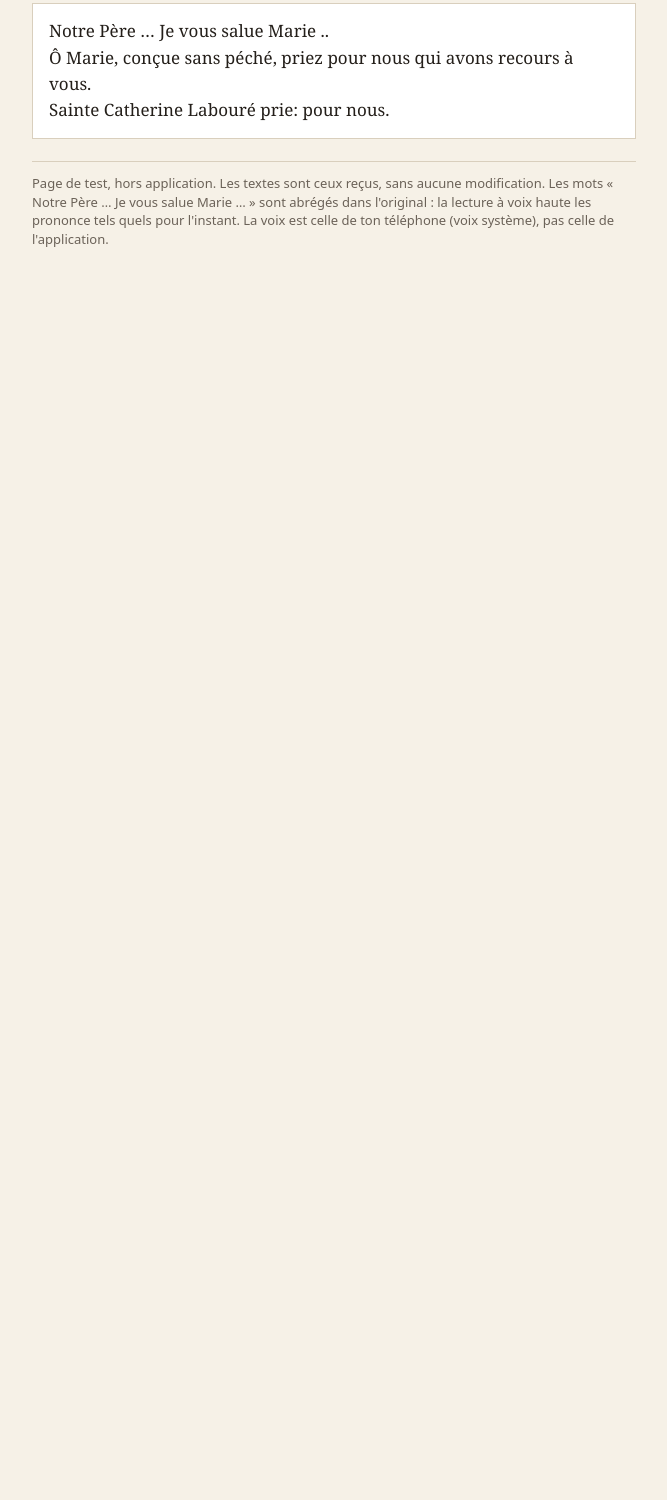
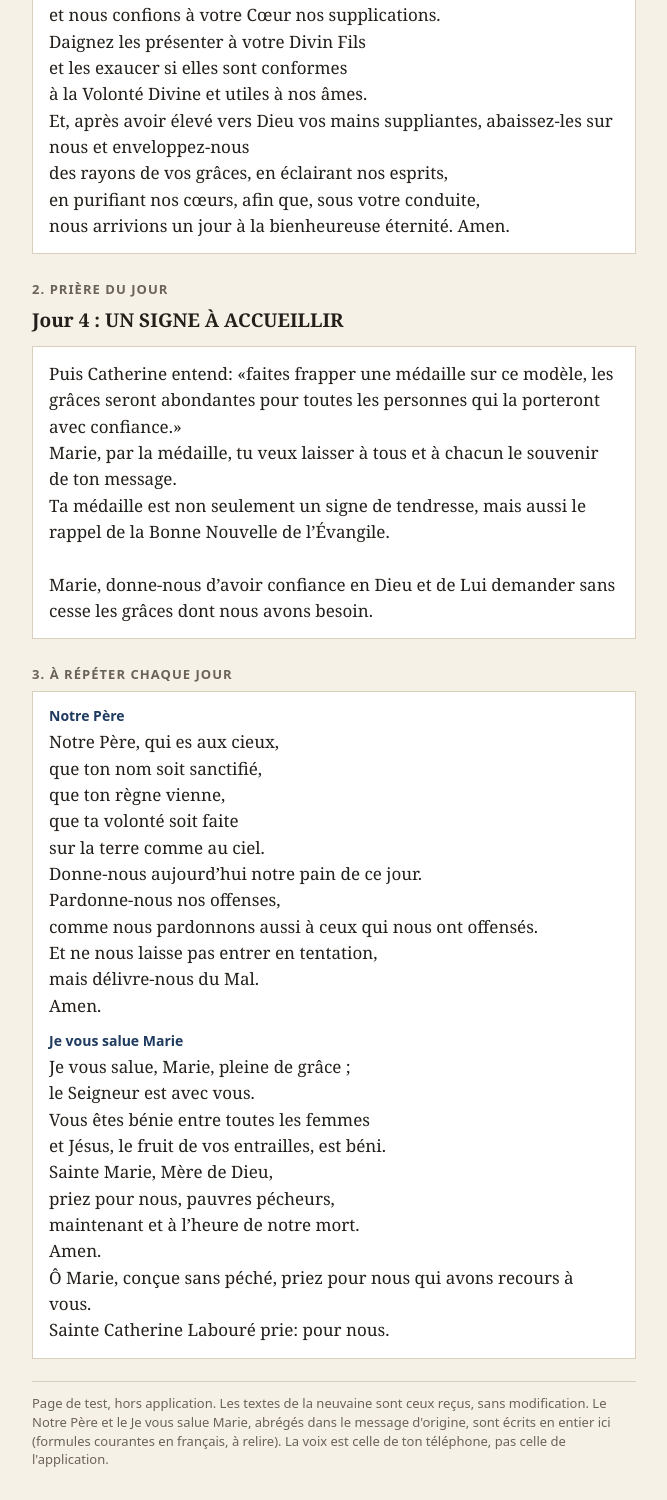
Before and after one commit to ramah/neuvaine-test, an Astro site: page / in a window 1280 px wide. Shown: the part 743-2243 px from the top of the page, without its empty margins (306-973 px from the left). Before the commit the page ends 1023 px from the top, so only its background shows below. Built offline with nearby package versions, Linux system fonts and the light colour scheme; Astro itself is replaced by a stand-in of ours.

Commit message:
fix: introduction visible chaque jour, Notre Père et Je vous salue Marie en entier
Co-Authored-By: Claude Sonnet 5.5 <noreply@anthropic.com>

```diff
--- a/src/data/neuvaine.json
+++ b/src/data/neuvaine.json
@@ -9,63 +9,74 @@
       "title": "INVITATION À LA RENCONTRE",
       "body": "Le 18 juillet, Marie dit à Catherine: «Venez au pied de cet autel» …\nMarie, comme une mère, tu nous dis: «venez vous reposer près\nde mon fils et refaire vos forces !»\nMarie, tu sais combien nous avons besoin d’amitié.\nTu nous fais comprendre que, derrière cette quête d’amitié, se cache\nune faim plus profonde, celle de l’Amour de Dieu qui donne force\nà notre cœur.\nMarie, obtiens-nous la grâce de vivre de plus en plus en communion\navec Dieu afin de devenir un témoin plus authentique de son Amour.",
       "block": "Notre Père … Je vous salue Marie …\nÔ Marie, conçue sans péché, priez pour nous qui avons recours à vous.\nSainte Catherine Labouré priez pour nous.",
-      "tail": ""
+      "tail": "",
+      "block_rest": "Ô Marie, conçue sans péché, priez pour nous qui avons recours à vous.\nSainte Catherine Labouré priez pour nous."
     },
     {
       "n": 2,
       "title": "UN MONDE PLUS FRATERNEL POUR TOUS",
       "body": "Le 27 novembre, Catherine voit la Sainte Vierge debout : « elle tient dans ses mains un globe doré surmonté d’une petite croix. » Elle entend : «ce globe représente le monde entier, particulièrement la France … et chaque personne en particulier.» Marie, tu tiens entre tes mains la Terre.\n\nTu te présentes à nous comme une mère qui porte son enfant dans ses\nbras et tu nous redis combien nous sommes précieux aux yeux de Dieu.\nMerci, Marie, de nous rappeler que Dieu aime chaque homme\npersonnellement, donc tous les hommes sans distinction.\n\nMerci, Marie, de nous rappeler que Dieu nous invite à aimer le monde\ncomme toi, et comme son Fils l’a aimé, en donnant sa vie jusqu’au bout.",
       "block": "Notre Père … Je vous salue Marie …\nÔ Marie, conçue sans péché, prie: pour nous qui avons recours à Vous.\nSainte Catherine Labouré priez pour nous.",
-      "tail": ""
+      "tail": "",
+      "block_rest": "Ô Marie, conçue sans péché, prie: pour nous qui avons recours à Vous.\nSainte Catherine Labouré priez pour nous."
     },
     {
       "n": 3,
       "title": "LA MÉDAILLE DE MARIE IMMACULÉE",
       "body": "Catherine dit: « autour de la médaille, je lus, en lettres d’or, l’invocation suivante :\nÔ Marie, conçue sans péché, priez pour nous qui avons recours à vous.»\nMarie, par la médaille, tu nous dis ton identité: tu es l’Immaculée Conception\n(conçue sans péché).\nDès le premier instant de ta vie, tu as été associée à la victoire de Jésus Ressuscité.\nMarie, tu es tout accueil à l’Amour de Dieu. En te contemplant,\nnous comprenons davantage la sainteté à laquelle Dieu nous appelle.",
       "block": "Notre Père … Je vous salue Marie …\nÔ Marie, conçue sans péché, priez pour nous qui avons recours à vous.\nSainte Catherine Labouré priez pour nous.",
-      "tail": ""
+      "tail": "",
+      "block_rest": "Ô Marie, conçue sans péché, priez pour nous qui avons recours à vous.\nSainte Catherine Labouré priez pour nous."
     },
     {
       "n": 4,
       "title": "UN SIGNE À ACCUEILLIR",
       "body": "Puis Catherine entend: «faites frapper une médaille sur ce modèle, les grâces seront abondantes pour toutes les personnes qui la porteront avec confiance.»\nMarie, par la médaille, tu veux laisser à tous et à chacun le souvenir de ton message.\nTa médaille est non seulement un signe de tendresse, mais aussi le rappel de la Bonne Nouvelle de l’Évangile.\n\nMarie, donne-nous d’avoir confiance en Dieu et de Lui demander sans cesse les grâces dont nous avons besoin.",
       "block": "Notre Père … Je vous salue Marie ..\nÔ Marie, conçue sans péché, priez pour nous qui avons recours à vous.\nSainte Catherine Labouré prie: pour nous.",
-      "tail": ""
+      "tail": "",
+      "block_rest": "Ô Marie, conçue sans péché, priez pour nous qui avons recours à vous.\nSainte Catherine Labouré prie: pour nous."
     },
     {
       "n": 5,
       "title": "LE COMBAT DE L’AMOUR",
       "body": "Marie se présente debout sur un demi-globe terrestre. De ses pieds, elle écrase un serpent. Marie, tu nous indiques le combat à mener dans toute vie chrétienne :\n– Lutter contre ce qui nous abîme le cœur: le démon et le péché,\nsymbolisés par le serpent (Gn 3,1).\n– Développer ce qui nous épanouit: l’amour.\n\nMarie, obtiens-nous le courage de vivre la vérité et le respect dans nos relations, et de développer notre esprit de service.",
       "block": "Notre Père … Je vous salue Marie …\nÔ Marie, conçue sans péché, priez pour nous qui avons recours à vous.\nSainte Catherine Labouré prie: pour nous.",
-      "tail": ""
+      "tail": "",
+      "block_rest": "Ô Marie, conçue sans péché, priez pour nous qui avons recours à vous.\nSainte Catherine Labouré prie: pour nous."
     },
     {
       "n": 6,
       "title": "L’AMOUR EST LE SECRET DE LA VIE",
       "body": "Catherine dit: «quelques moments après, la médaille se retourne et, sur le revers,\nje distingue la lettre M surmontée d’une croix et les cœurs de Jésus et de Marie.»\nMarie, l’initiale de ton prénom est bien accrochée à la Croix de ton Fils.\nTu n’as jamais cessé de collaborer à sa Mission de Rédempteur.\nC’est au pied de la Croix que Jésus te confie la responsabilité de devenir la Mère\nde tous les hommes.\n\nMerci Marie de continuer aujourd’hui de nous apprendre à nous\ntourner davantage vers ton Fils Jésus pour devenir de plus en\nplus frères et sœur capables de nous aimer comme Jésus nous a  aimés.",
       "block": "Notre Père … Je vous salue Marie …\nÔ Marie, conçue sans péché, priez pour nous qui avons recours à vous.\nSainte Catherine Labouré priez pour nous.",
-      "tail": ""
+      "tail": "",
+      "block_rest": "Ô Marie, conçue sans péché, priez pour nous qui avons recours à vous.\nSainte Catherine Labouré priez pour nous."
     },
     {
       "n": 7,
       "title": "DEUX CŒURS UNIS : APPRENDRE À AIMER",
       "body": "« Le M surmonté de la Croix et les deux cœurs en disent assez » dit Catherine.\nTon cœur transpercé d’un glaive et celui de Jésus couronné d’épines nous rappellent\nqu’il n’est pas facile d’aimer. Aimer vraiment exige pour chacun de nous de faire des choix, et donc de passer par une «certaine mort» pour aller jusqu’au bout de l’amour.\n\nMarie, obtiens-nous la grâce d’une fidélité semblable à la tienne.",
       "block": "Notre Père … Je Vous salue Marie …\nÔ Marie, conçue sans péché, priez pour nous qui avons recours à vous.\nSainte Catherine Labouré priez pour nous.",
-      "tail": ""
+      "tail": "",
+      "block_rest": "Ô Marie, conçue sans péché, priez pour nous qui avons recours à vous.\nSainte Catherine Labouré priez pour nous."
     },
     {
       "n": 8,
       "title": "MARIE MÈRE DE L’ÉGLISE",
       "body": "Douze étoiles … Qui rappellent la femme de l’apocalypse (Ap.12, 1)\nMarie, Reine des Apôtres, tu es présente au milieu des hommes. Mère de l’Église,\ntu ne cesses de nous rappeler notre place et notre rôle dans l’Église.\nJésus nous envoie en mission pour être, avec d’autres, un signe et reflet de la lumière\nde son Cœur.\n\nMarie, aide-nous à être responsables dans l’Église.",
       "block": "Notre Père … Je vous salue Marie …\nÔ Marie, conçue sans péché, priez pour nous qui avons recours à Vous. Sainte Catherine Labouré priez pour nous.",
-      "tail": ""
+      "tail": "",
+      "block_rest": "Ô Marie, conçue sans péché, priez pour nous qui avons recours à Vous. Sainte Catherine Labouré priez pour nous."
     },
     {
       "n": 9,
       "title": "LA MÉDAILLE, UN TREMPLIN POUR LA MISSION",
       "body": "Marie, ta médaille n’est pas seulement un don à accueillir, elle est aussi une mission à accomplir. Marie, tu nous appelles à devenir nous-mêmes «médaille» pour les autres, c’est-à-dire à devenir « tendresse» pour ceux que nous rencontrons. Tu invites aussi à regarder les autres comme une «médaille»,  c’est-à-dire à découvrir la présence agissante de Dieu dans leur cœur et dans leur vie.\n\nMarie donne-nous d’exprimer la Tendresse de Dieu pour les\nautres en nous mettant humblement et simplement à leur service.\nApprends-nous aussi à écouter les appels que Dieu nous adresse\nà travers la vie des autres.",
       "block": "Notre Père … Je vous salue Marie …\nÔ Marie, conçue sans péché, priez pour nous qui avons recours à vous.\nSainte Catherine Labouré priez pour nous.",
-      "tail": "Ô Marie, conçue sans péché, priez pour nous qui avons recours à vous.\nLa confession et la participation à la messe sont recommandées pendant\nla neuvaine."
+      "tail": "Ô Marie, conçue sans péché, priez pour nous qui avons recours à vous.\nLa confession et la participation à la messe sont recommandées pendant\nla neuvaine.",
+      "block_rest": "Ô Marie, conçue sans péché, priez pour nous qui avons recours à vous.\nSainte Catherine Labouré priez pour nous."
     }
-  ]
+  ],
+  "notre_pere": "Notre Père, qui es aux cieux,\nque ton nom soit sanctifié,\nque ton règne vienne,\nque ta volonté soit faite\nsur la terre comme au ciel.\nDonne-nous aujourd’hui notre pain de ce jour.\nPardonne-nous nos offenses,\ncomme nous pardonnons aussi à ceux qui nous ont offensés.\nEt ne nous laisse pas entrer en tentation,\nmais délivre-nous du Mal.\nAmen.",
+  "je_vous_salue_marie": "Je vous salue, Marie, pleine de grâce ;\nle Seigneur est avec vous.\nVous êtes bénie entre toutes les femmes\net Jésus, le fruit de vos entrailles, est béni.\nSainte Marie, Mère de Dieu,\npriez pour nous, pauvres pécheurs,\nmaintenant et à l’heure de notre mort.\nAmen."
 }
--- a/src/pages/index.astro
+++ b/src/pages/index.astro
@@ -18,31 +18,32 @@ main{padding:18px;max-width:640px;margin:0 auto}h2{font:700 13px system-ui,sans-
 .row{display:flex;gap:8px;flex-wrap:wrap;margin:14px 0}.btn{border:1px solid var(--acc);background:var(--acc);color:#fff;padding:11px 16px;font:600 15px system-ui,sans-serif;border-radius:2px}
 .btn.alt{background:#fff;color:var(--acc)}.note{color:var(--mut);font:13px/1.45 system-ui,sans-serif;margin-top:22px;border-top:1px solid var(--line);padding-top:12px}
 details summary{cursor:pointer;font:600 15px system-ui,sans-serif;padding:8px 0}
-</style></head><body>
+.card.sub{margin-top:8px}.lab{font:600 14px system-ui,sans-serif;color:var(--acc);margin:12px 0 4px}.lab:first-child{margin-top:0}</style></head><body>
 <header><h1 id="t"></h1><div class="sub" id="d"></div></header>
 <div class="days" id="days"></div>
 <main>
 <div class="rem"><span class="dot"></span><div><b>Rappel de prière</b><span id="remtxt"></span></div></div>
-<h2>Prière du jour</h2><div class="day-title" id="dt"></div><div class="card" id="body"></div>
 <div class="row"><button class="btn" id="play">Écouter ce jour</button><button class="btn alt" id="stop">Arrêter</button></div>
-<h2>À répéter chaque jour</h2><div class="card" id="block"></div>
-<div id="introwrap"><h2>Prière d'introduction</h2><details><summary>Afficher le texte</summary><div class="card" id="intro"></div></details></div>
+<h2>1. Prière d'introduction (chaque jour)</h2><div class="card" id="intro"></div>
+<h2>2. Prière du jour</h2><div class="day-title" id="dt"></div><div class="card" id="body"></div>
+<h2>3. À répéter chaque jour</h2><div class="card" id="block"></div>
 <div id="tailwrap"><h2>Pour finir</h2><div class="card" id="tail"></div></div>
-<p class="note">Page de test, hors application. Les textes sont ceux reçus, sans aucune modification. Les mots « Notre Père … Je vous salue Marie … » sont abrégés dans l'original : la lecture à voix haute les prononce tels quels pour l'instant. La voix est celle de ton téléphone (voix système), pas celle de l'application.</p>
+<p class="note">Page de test, hors application. Les textes de la neuvaine sont ceux reçus, sans modification. Le Notre Père et le Je vous salue Marie, abrégés dans le message d'origine, sont écrits en entier ici (formules courantes en français, à relire). La voix est celle de ton téléphone, pas celle de l'application.</p>
 </main>
-
 <script is:inline define:vars={{ D: data }}>
 document.getElementById('t').textContent=D.title;document.getElementById('d').textContent=D.dates;
 const start=new Date(D.start+'T00:00:00');const now=new Date();const idx=Math.floor((new Date(now.getFullYear(),now.getMonth(),now.getDate())-start)/86400000)+1;
 let cur=(idx>=1&&idx<=9)?idx:1;const box=document.getElementById('days');
 D.days.forEach(x=>{const b=document.createElement('button');b.textContent=x.n;if(x.n===idx)b.classList.add('today');b.onclick=()=>{cur=x.n;show()};box.appendChild(b)});
+function fill(id,parts){const el=document.getElementById(id);el.innerHTML='';parts.forEach(([lab,txt])=>{if(lab){const l=document.createElement('div');l.className='lab';l.textContent=lab;el.appendChild(l)}const t=document.createElement('div');t.style.whiteSpace='pre-line';t.textContent=txt;el.appendChild(t)})}
 function show(){const x=D.days[cur-1];[...box.children].forEach((b,i)=>b.classList.toggle('on',i===cur-1));
-document.getElementById('dt').textContent='Jour '+x.n+' : '+x.title;document.getElementById('body').textContent=x.body;
-document.getElementById('block').textContent=x.block;document.getElementById('intro').textContent=D.intro;
-document.getElementById('introwrap').style.display=cur===1?'block':'none';
+document.getElementById('dt').textContent='Jour '+x.n+' : '+x.title;
+document.getElementById('intro').style.whiteSpace='pre-line';document.getElementById('intro').textContent=D.intro;
+document.getElementById('body').textContent=x.body;
+fill('block',[['Notre Père',D.notre_pere],['Je vous salue Marie',D.je_vous_salue_marie],['',x.block_rest]]);
 const tw=document.getElementById('tailwrap');tw.style.display=x.tail?'block':'none';document.getElementById('tail').textContent=x.tail;
 document.getElementById('remtxt').textContent='Jour '+x.n+' de la neuvaine : '+D.title.replace('Neuvaine à ','')+'. Il est l\'heure de prier. (08:00)';speechSynthesis.cancel()}
 function say(t){const u=new SpeechSynthesisUtterance(t.replace(/…/g,', '));u.lang='fr-FR';speechSynthesis.speak(u)}
-document.getElementById('play').onclick=()=>{speechSynthesis.cancel();const x=D.days[cur-1];if(cur===1)say(D.intro);say(x.title);say(x.body);say(x.block);if(x.tail)say(x.tail)};
+document.getElementById('play').onclick=()=>{speechSynthesis.cancel();const x=D.days[cur-1];say(D.intro);say(x.title);say(x.body);say('Notre Père. '+D.notre_pere);say('Je vous salue Marie. '+D.je_vous_salue_marie);say(x.block_rest);if(x.tail)say(x.tail)};
 document.getElementById('stop').onclick=()=>speechSynthesis.cancel();show();
 </script></body></html>
```
